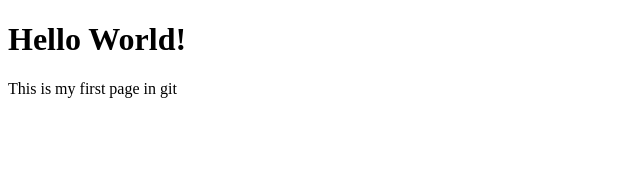
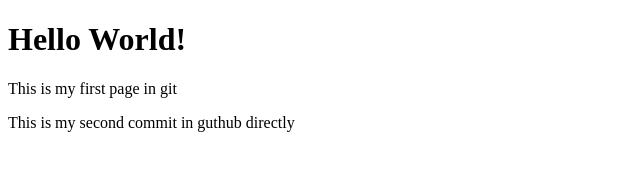
Before and after one commit to snaider10/git_practice, a plain HTML site: page index.html in a window 1280 px wide. Shown: the whole page, without its empty margins (0-640 px from the left). Drawn offline with Linux system fonts and the light colour scheme.

Commit message:
Update index.html

```diff
--- a/index.html
+++ b/index.html
@@ -9,5 +9,6 @@
 <body>
     <h1>Hello World!</h1>
     <p>This is my first page in git</p>
+    <P>This is my second commit in guthub directly</p>
 </body>
 </html>
```
